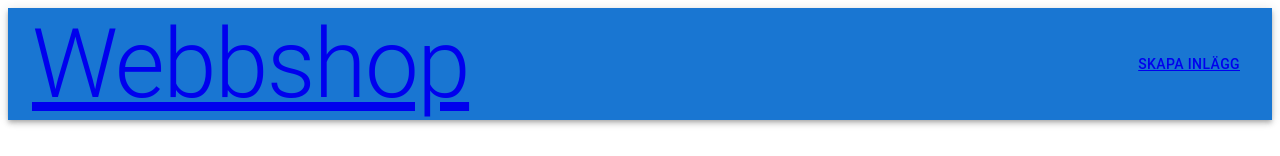
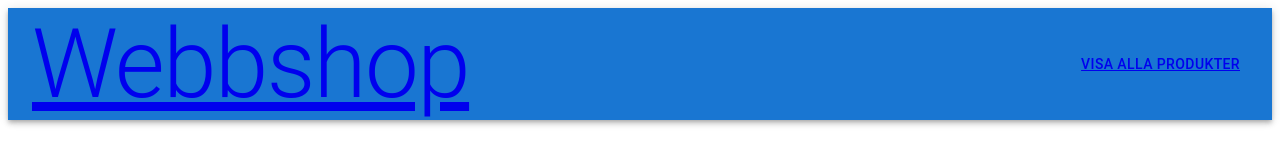
Before and after one commit to l-halvarsson/gik2xk-12-projekt, a React (Vite) app in the folder client/: page / in a window 1280 px wide. Shown: the top 156 px of the page. Built offline with nearby package versions, Linux system fonts and the light colour scheme.

Commit message:
Uppdaterad
Ny rubrik

```diff
--- a/client/src/App.jsx
+++ b/client/src/App.jsx
@@ -18,7 +18,7 @@ function App() {
               <Link to="/">Webbshop</Link>
             </Typography>
             <Button color="inherit">
-              <Link to="/products">Skapa inlägg</Link>
+              <Link to="/products">Visa alla produkter</Link>
             </Button>
           </Toolbar>
         </AppBar>
```
